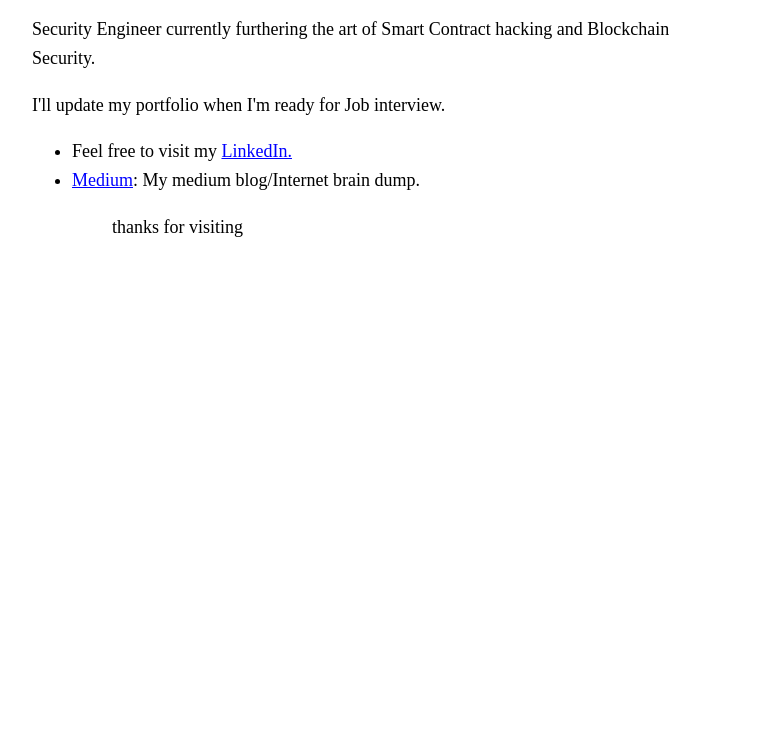
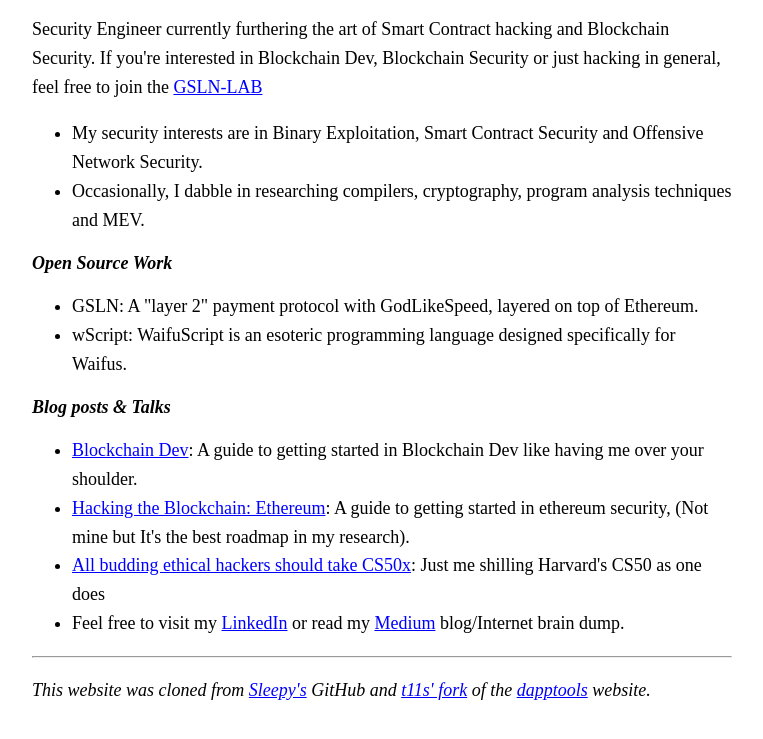
Before and after one commit to 0xHriday/0xHriday.github.io, a plain HTML site: page index.html in a window 1280 px wide. Shown: the part 189-928 px from the top of the page, without its empty margins (258-1021 px from the left). Before the commit the page ends 800 px from the top, so only its background shows below. Drawn offline with Linux system fonts and the light colour scheme.

Commit message:
Update index.html

```diff
--- a/index.html
+++ b/index.html
@@ -26,13 +26,46 @@
     </div>
 
     <div>
-        <p>Security Engineer currently furthering the art of Smart Contract hacking and Blockchain Security.
-        <p>I'll update my portfolio when I'm ready for Job interview. </p>
+        <p>Security Engineer currently furthering the art of Smart Contract hacking and Blockchain Security. If you're interested in Blockchain Dev, Blockchain Security or just hacking in general, feel
+            free to join the <a href="https://discord.gg/jB694SauvK"> GSLN-LAB</a> </p>
+        <ul>
+            <li>
+                My security interests are in Binary Exploitation, Smart Contract Security and Offensive Network Security.
+            </li>
+            <li>
+                Occasionally, I dabble in researching compilers, cryptography, program analysis techniques and MEV.
+            </li>
+        </ul>
 
-        <ul>
-            <li>Feel free to visit my <a href="https://www.linkedin.com/in/0xHriday">LinkedIn.</a></li>
-            <li><a href="https://0xhriday.medium.com/">Medium</a>: My medium blog/Internet brain dump.</li>
-        <ul>
+        <h2>Open Source Work</h2>
+                <div>
+                    <ul>
+                        <li>GSLN: A "layer 2" payment protocol with GodLikeSpeed, layered on top of Ethereum.</li>
+                        <li>wScript: WaifuScript is an esoteric programming language designed specifically for Waifus.</li>
 
-        <p>thanks for visiting</p>
-    </div>
+                    </ul>
+                </div>
+
+                <h2>Blog posts & Talks</h2>
+                <div>
+                    <ul>
+                        <li><a href="https://medium.com/@0xhriday/ultimate-roadmap-to-blockchain-development-table-of-contents-ed1adc1e250c">Blockchain Dev</a>: A guide to getting started in Blockchain Dev like having me over your shoulder.</li>
+                        <li><a href="https://medium.com/immunefi/hacking-the-blockchain-an-ultimate-guide-4f34b33c6e8b">Hacking the Blockchain: Ethereum</a>: A guide to getting started in ethereum security, (Not mine but It's the best roadmap in my research).</li>
+                        <li><a href="https://0xsleepy.medium.com/why-i-think-all-budding-ethical-hackers-should-take-cs50x-or-learn-some-bit-of-computer-science-6e618e4f3dac">All budding ethical hackers should take CS50x</a>: Just me shilling Harvard's CS50
+                            as one does</li>
+                        <li>Feel free to visit my <a href="https://www.linkedin.com/in/0xHriday">LinkedIn</a> or read my <a href="https://0xhriday.medium.com/">Medium</a> blog/Internet brain dump.</li>
+
+                    </ul>
+                </div>
+
+                <hr>
+
+                <div id="footer">
+                    <p class="footer"><i>This website was cloned from
+                        <a href="https://github.com/0xsomnus/0xsomnus.github.io"> Sleepy's</a> GitHub and
+                        <a href="https://github.com/transmissions11/transmissions11.github.io"/>t11s' fork</a> of the
+                        <a href="https://github.com/dapphub/dapp-tools"/>dapptools</a> website.</i></p>
+                    <br />
+            </body>
+
+            </html>
```
